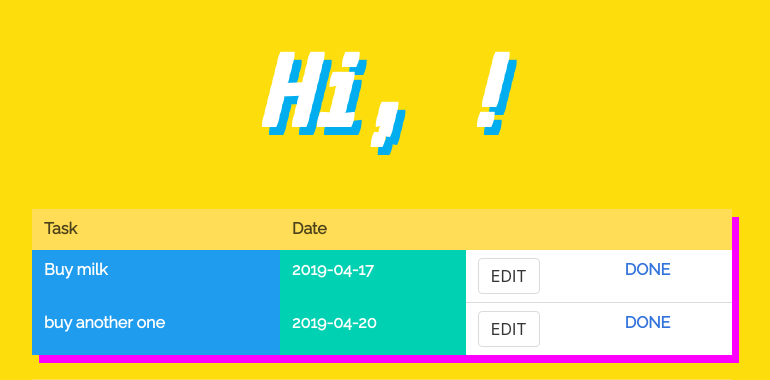
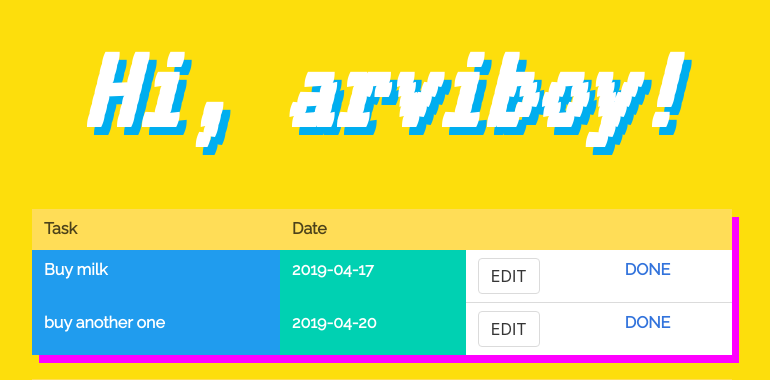
Before and after one commit to christian-arvi/to-do-sqa, a PHP site: page /home.php in a window 1280 px wide. Shown: the top 380 px of the page, without its empty margins (258-1028 px from the left). Run offline with PHP 8.4, Linux system fonts and the light colour scheme; a user stored in the database is signed in; data comes from the database, SQL or seed files in the repository.

Commit message:
Username show in home.php

```diff
--- a/home.php
+++ b/home.php
@@ -22,7 +22,7 @@ include 'func.php';
         <div class="column"></div>
         <div class="column">
             <div class="has-text-centered">
-                <h1 class="title">Hi, ! </h1><br>
+                <h1 class="title">Hi, <?php echo $_SESSION['userid'] ?>! </h1><br>
             </div>
     <?php
 
```
